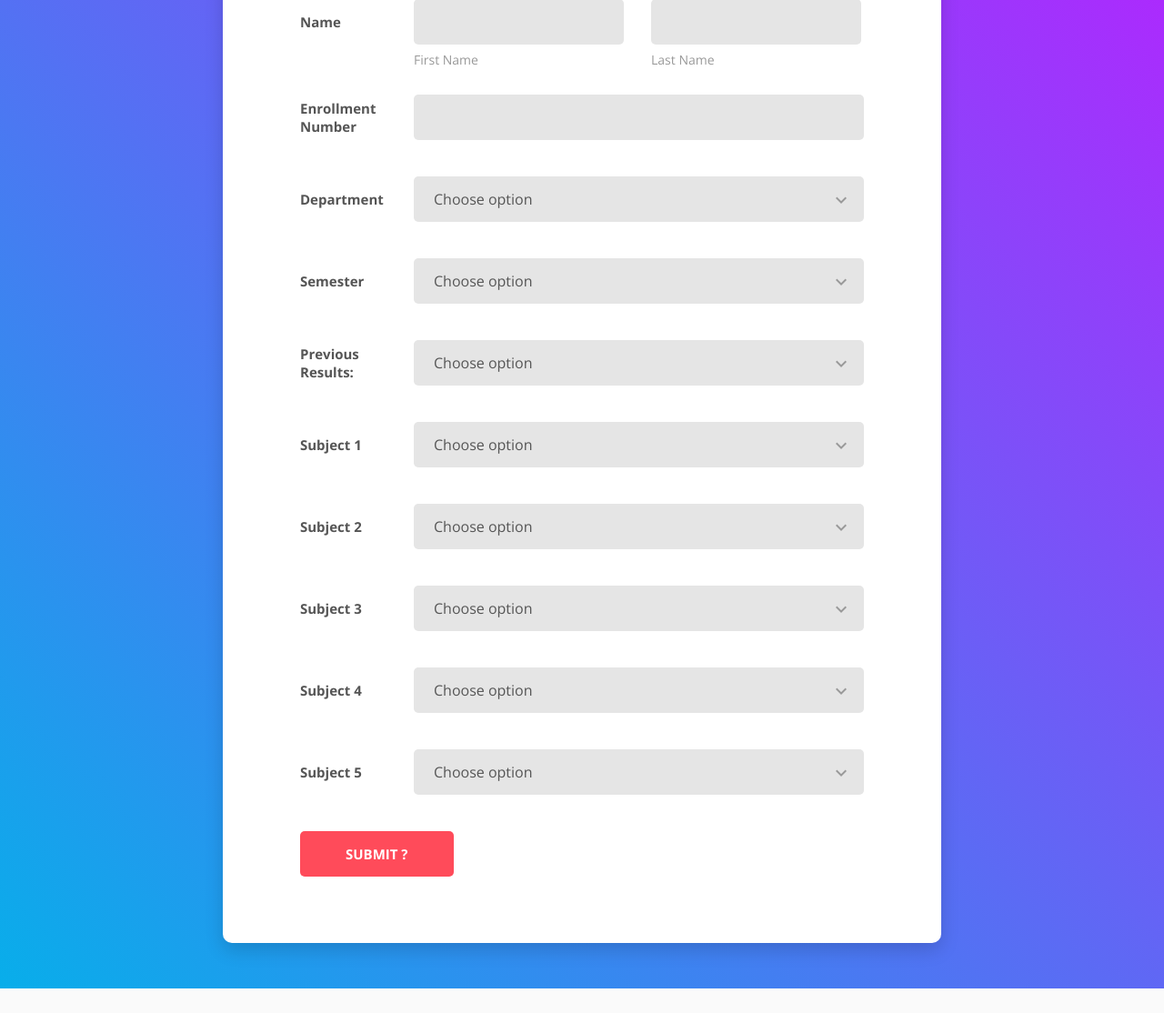
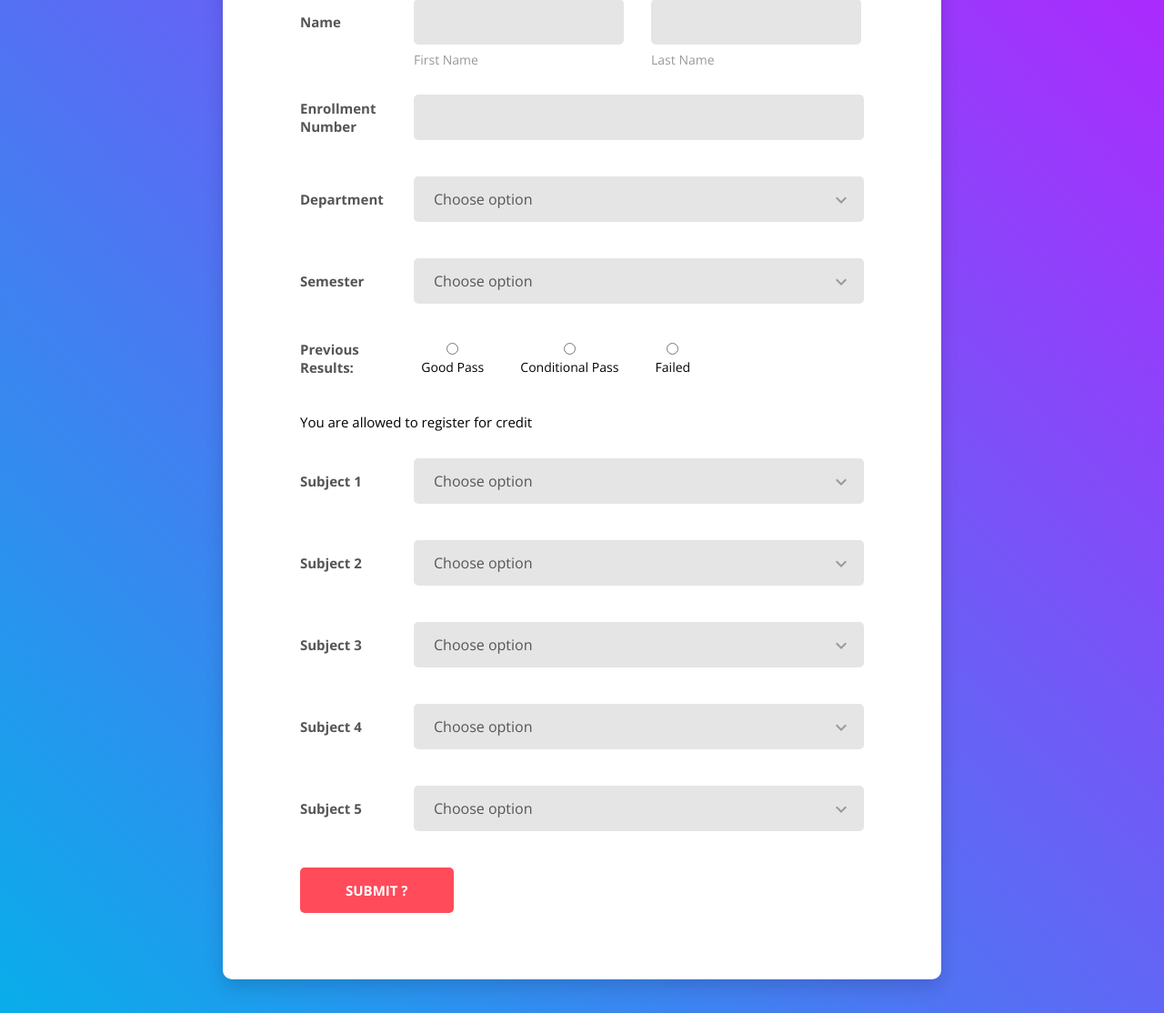
Before and after one commit to Dyako-Kaso/New-QIU-GIT, a PHP site: page /student/register.php in a window 1280 px wide. Shown: the part 171-1285 px from the top of the page at 91% size. Before the commit the page ends 1258 px from the top, so only its background shows below. Run offline with PHP 8.4, Linux system fonts and the light colour scheme; data that the repository does not hold is empty.

Commit message:
modification to register.php

```diff
--- a/student/register.php
+++ b/student/register.php
@@ -2,6 +2,12 @@
 <?php
 
 session_start();
+
+ // variable to calculate credits
+ $creditsAllowed = 0;
+
+ // result
+ $result = "";
 
 include('../includes/config.php');
 
@@ -90,7 +96,78 @@ header('location: dashboard.php');
     function confSubmit(form) {
     if (confirm("Are you sure you want to submit the form?"))
     {
-        form.submit();
+        var sbj_1 = document.getElementById('subj1').value;
+        var sbj_2 = document.getElementById('subj2').value;
+        var sbj_3 = document.getElementById('subj3').value;
+        var sbj_4 = document.getElementById('subj4').value;
+        var sbj_5 = document.getElementById('subj5').value;
+
+        // Regular expression to capture the last character of a word to find number of credits for each course
+        const regex = /\w$/;
+
+        // Input string
+        const inputString_1 = sbj_1;
+        // Use the regular expression to find the last character
+        const match_1 = inputString_1.match(regex);
+        const credit_sbj_1 = match_1[0];
+
+        // Input string
+        const inputString_2 = sbj_2;
+        // Use the regular expression to find the last character
+        const match_2 = inputString_2.match(regex);
+        const credit_sbj_2 = match_2[0];
+
+        // Input string
+        const inputString_3 = sbj_3;
+        // Use the regular expression to find the last character
+        const match_3 = inputString_3.match(regex);
+        const credit_sbj_3 = match_3[0];
+
+        // Input string
+        const inputString_4 = sbj_4;
+        // Use the regular expression to find the last character
+        const match_4 = inputString_4.match(regex);
+        const credit_sbj_4 = match_4[0];
+
+        // Input string
+        const inputString_5 = sbj_5;
+        // Use the regular expression to find the last character
+        const match_5 = inputString_5.match(regex);
+        const credit_sbj_5 = match_5[0];
+
+
+
+        // converting the string credit number to integer
+        credit_int_sbj1 =parseInt(credit_sbj_1);
+        credit_int_sbj2 =parseInt(credit_sbj_2);
+        credit_int_sbj3 =parseInt(credit_sbj_3);
+
+        var total_credits =credit_int_sbj1 + credit_int_sbj2 + credit_int_sbj3;
+
+
+        if(credit_sbj_4 != 'n'){
+            credit_int_sbj4 = parseInt(credit_sbj_4);
+            total_credits+=credit_int_sbj4;
+        }
+        if(credit_sbj_5 != 'n'){
+            credit_int_sbj5 = parseInt(credit_sbj_5);
+            total_credits+=credit_int_sbj5;
+        }
+
+        alert(total_credits);
+
+        if (total_credits <= 18 && <?php echo $creditsAllowed; ?> == 18) {
+        alert('true');
+    }
+
+
+
+        // alert(sbj_1);
+        // alert(sbj_2);
+        // alert(sbj_3);
+        // alert(sbj_4);
+        // alert(sbj_5);
+        // form.submit();
     }
     else
     {
@@ -100,6 +177,15 @@ header('location: dashboard.php');
 
 
     </script>
+
+    <style>
+        /* Add CSS for horizontal alignment */
+        .rs-select2 label {
+            display: inline-block;
+            margin-right: 20px; /* Adjust the margin as needed */
+            text-align: center;
+        }
+    </style>
 
 
 
@@ -201,45 +287,75 @@ header('location: dashboard.php');
                         </div>
 
                         <div class="form-row">
-                            <div class="name">Previous Results: </div>
+                            <div class="name">Previous Results:</div>
                             <div class="value">
                                 <div class="input-group">
                                     <div class="rs-select2 js-select-simple select--no-search">
-                                        <select name="Category" required="">
-                                            <option disabled="disabled" selected="selected">Choose option</option>
-                                            <option value="Good Pass">Good Pass</option>
-                                            <option value="Conditional Pass">Conditional Pass</option>
-                                            <option value="Failed">Failed</option>
-                                        </select>
-                                        <div class="select-dropdown"></div>
+                                        <label>
+                                            <input type="radio" name="Category" value="Good Pass" onClick="determineCredit('Good Pass')"> Good Pass
+                                        </label>
+                                        <label>
+                                            <input type="radio" name="Category" value="Conditional Pass" onClick="determineCredit('Conditional Pass')"> Conditional Pass
+                                        </label>
+                                        <label>
+                                            <input type="radio" name="Category" value="Failed" onClick="determineCredit('Failed')"> Failed
+                                        </label>
                                     </div>
                                 </div>
                             </div>
                         </div>
+
+
+
+                        <div id="creditsContainer" style="margin-bottom:30px;">
+                            <h5>You are allowed to register for credit</h5>
+                        </div>
+
+                        <script>
+                            // show how many credits the user can register for
+                            function determineCredit(x){
+                                if(x == 'Good Pass'){
+                                    document.getElementById('creditsContainer').innerHTML = "You are allowed to register for 18 credit";
+                                    <?php
+                                        $creditsAllowed = 18;
+                                        $result = "Good Pass";
+                                    ?>
+                                }else if(x == 'Conditional Pass'){
+                                    document.getElementById('creditsContainer').innerHTML = "You are allowed to register for 9 credit";
+                                    <?php
+                                        $creditsAllowed = 9;
+                                        $result = "Conditional Pass";
+                                    ?>
+                                }else{
+                                    document.getElementById('creditsContainer').innerHTML = "You have to repeat your previous semester";
+                                    $result = "Failed";
+                                }
+                            }
+                        </script>
+
+
 
                         <div class="form-row">
                             <div class="name">Subject 1</div>
                             <div class="value">
                                 <div class="input-group">
                                     <div class="rs-select2 js-select-simple select--no-search">
-                                        <select name="Subject_1" required="">
+                                        <select name="Subject_1" id="subj1" required="">
                                             <option disabled="disabled" selected="selected">Choose option</option>
                                             <?php
-
-                                            $subject_query = mysqli_query($database,"SELECT DISTINCT Course_Code from Subjects");
-
+                                                $subject_query = mysqli_query($database, "SELECT DISTINCT Course_Code, Course_Title, Course_Credit FROM Subjects");
 
                                                 $count = 0;
-                                            while($row=mysqli_fetch_array($subject_query))
-                                            {
+                                                while ($row = mysqli_fetch_array($subject_query)) {
                                                     ?>
-                                             <option><?php print_r($row[0]) ?></option>
-
+                                                    <option value="<?php echo $row['Course_Code']; ?>"><?php echo $row['Course_Code'] . ' - ' . $row['Course_Title'] . ' - ' . $row['Course_Credit']; ?></option>
                                                     <?php
                                                     $count++;
                                                 }
                                             ?>
+
                                         </select>
+
                                         <div class="select-dropdown"></div>
                                     </div>
                                 </div>
@@ -252,19 +368,15 @@ header('location: dashboard.php');
                             <div class="value">
                                 <div class="input-group">
                                     <div class="rs-select2 js-select-simple select--no-search">
-                                        <select name="Subject_2" required="">
+                                        <select name="Subject_2" id="subj2" required="">
                                             <option disabled="disabled" selected="selected">Choose option</option>
                                             <?php
-
-                                            $subject_query = mysqli_query($database,"SELECT DISTINCT Course_Code from Subjects");
-
+                                                $subject_query = mysqli_query($database, "SELECT DISTINCT Course_Code, Course_Title, Course_Credit FROM Subjects");
 
                                                 $count = 0;
-                                            while($row=mysqli_fetch_array($subject_query))
-                                            {
+                                                while ($row = mysqli_fetch_array($subject_query)) {
                                                     ?>
-                                             <option><?php print_r($row[0]) ?></option>
-
+                                                    <option value="<?php echo $row['Course_Code']; ?>"><?php echo $row['Course_Code'] . ' - ' . $row['Course_Title'] . ' - ' . $row['Course_Credit']; ?></option>
                                                     <?php
                                                     $count++;
                                                 }
@@ -281,19 +393,15 @@ header('location: dashboard.php');
                             <div class="value">
                                 <div class="input-group">
                                     <div class="rs-select2 js-select-simple select--no-search">
-                                        <select name="Subject_3" required="">
+                                        <select name="Subject_3" id="subj3" required="">
                                             <option disabled="disabled" selected="selected">Choose option</option>
                                             <?php
-
-                                            $subject_query = mysqli_query($database,"SELECT DISTINCT Course_Code from Subjects");
-
+                                                $subject_query = mysqli_query($database, "SELECT DISTINCT Course_Code, Course_Title, Course_Credit FROM Subjects");
 
                                                 $count = 0;
-                                            while($row=mysqli_fetch_array($subject_query))
-                                            {
+                                                while ($row = mysqli_fetch_array($subject_query)) {
                                                     ?>
-                                             <option><?php print_r($row[0]) ?></option>
-
+                                                    <option value="<?php echo $row['Course_Code']; ?>"><?php echo $row['Course_Code'] . ' - ' . $row['Course_Title'] . ' - ' . $row['Course_Credit']; ?></option>
                                                     <?php
                                                     $count++;
                                                 }
@@ -310,19 +418,15 @@ header('location: dashboard.php');
                             <div class="value">
                                 <div class="input-group">
                                     <div class="rs-select2 js-select-simple select--no-search">
-                                        <select name="Subject_4" required="">
+                                        <select name="Subject_4" id="subj4" required="">
                                             <option disabled="disabled" selected="selected">Choose option</option>
                                             <?php
-
-                                            $subject_query = mysqli_query($database,"SELECT DISTINCT Course_Code from Subjects");
-
+                                                $subject_query = mysqli_query($database, "SELECT DISTINCT Course_Code, Course_Title, Course_Credit FROM Subjects");
 
                                                 $count = 0;
-                                            while($row=mysqli_fetch_array($subject_query))
-                                            {
+                                                while ($row = mysqli_fetch_array($subject_query)) {
                                                     ?>
-                                             <option><?php print_r($row[0]) ?></option>
-
+                                                    <option value="<?php echo $row['Course_Code']; ?>"><?php echo $row['Course_Code'] . ' - ' . $row['Course_Title'] . ' - ' . $row['Course_Credit']; ?></option>
                                                     <?php
                                                     $count++;
                                                 }
@@ -341,19 +445,15 @@ header('location: dashboard.php');
                             <div class="value">
                                 <div class="input-group">
                                     <div class="rs-select2 js-select-simple select--no-search">
-                                        <select name="Subject_5" required="">
+                                        <select name="Subject_5" id="subj5" required="">
                                             <option disabled="disabled" selected="selected">Choose option</option>
                                             <?php
-
-                                            $subject_query = mysqli_query($database,"SELECT DISTINCT Course_Code from Subjects");
-
+                                                $subject_query = mysqli_query($database, "SELECT DISTINCT Course_Code, Course_Title, Course_Credit FROM Subjects");
 
                                                 $count = 0;
-                                            while($row=mysqli_fetch_array($subject_query))
-                                            {
+                                                while ($row = mysqli_fetch_array($subject_query)) {
                                                     ?>
-                                             <option><?php print_r($row[0]) ?></option>
-
+                                                    <option value="<?php echo $row['Course_Code']; ?>"><?php echo $row['Course_Code'] . ' - ' . $row['Course_Title'] . ' - ' . $row['Course_Credit']; ?></option>
                                                     <?php
                                                     $count++;
                                                 }
```
Lines whose indentation alone changed are shown as unchanged.
